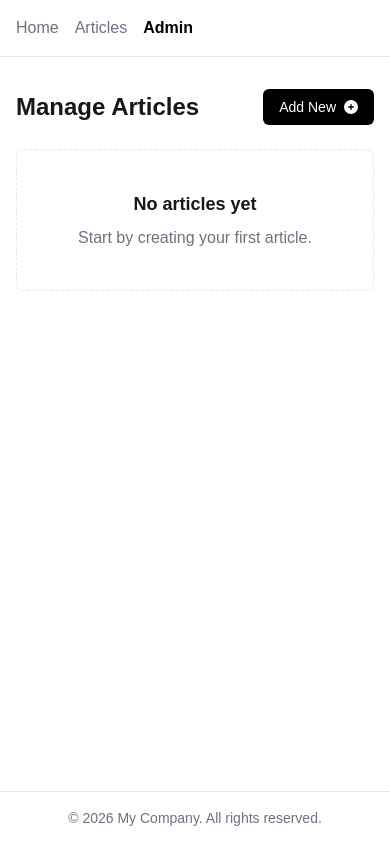
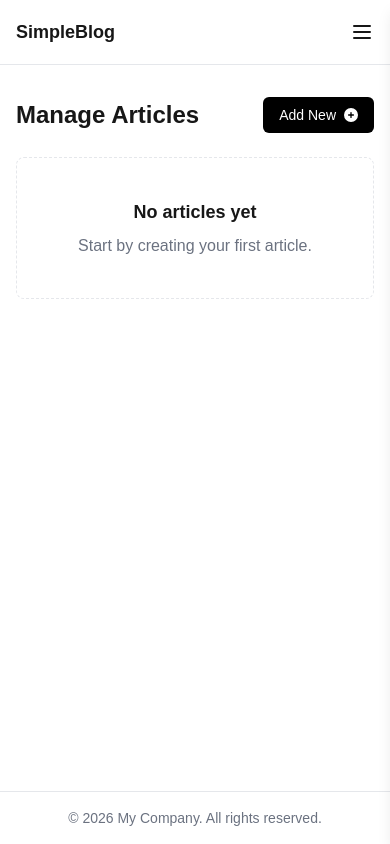
Before and after one commit to Rizkydba/simple-blog-app, a Next.js app: page /admin/articles in a window 390 px wide. Built offline with nearby package versions, Linux system fonts and the light colour scheme.

Commit message:
feat: add responsive navbar with mobile sidebar menu

```diff
--- a/src/app/admin/articles/[id]/page.tsx
+++ b/src/app/admin/articles/[id]/page.tsx
@@ -62,7 +62,7 @@ export default function EditArticlePage() {
   }
 
   return (
-    <div className="flex flex-col gap-8 pt-8 pb-20 px-4 md:px-8 lg:px-[0px]">
+    <div className="flex flex-col gap-8 pt-8 pb-20">
       <div className="flex flex-row flex-nowrap justify-between">
             <h1 className="text-2xl font-bold">Update Article</h1>
             <Link
--- a/src/app/admin/articles/new/page.tsx
+++ b/src/app/admin/articles/new/page.tsx
@@ -34,7 +34,7 @@ export default function CreateArticlePage() {
   };
 
   return (
-    <div className="flex flex-col gap-8 pt-8 pb-20 px-4 md:px-8 lg:px-[0px]">
+    <div className="flex flex-col gap-8 pt-8 pb-20">
         <div className="flex flex-row flex-nowrap justify-between">
             <h1 className="text-2xl font-bold">Add New Article</h1>
             <Link
--- a/src/app/admin/articles/page.tsx
+++ b/src/app/admin/articles/page.tsx
@@ -59,7 +59,7 @@ export default function AdminArticlesPage() {
     );
 
   return (
-    <div className="space-y-6 pt-8 pb-14 px-4 md:px-8 lg:px-[0px]">
+    <div className="space-y-6 pt-8 pb-14">
       {/* HEADER */}
       <div className="flex justify-between items-center">
         <h1 className="text-2xl font-bold">Manage Articles</h1>
@@ -115,7 +115,7 @@ export default function AdminArticlesPage() {
             </div>
 
          {/* TABEL */}
-          <table className="w-full border border-gray-200 rounded-lg overflow-hidden">
+          <table className="w-full border border-gray-200">
             <thead className="bg-gray-50 text-left text-sm">
               <tr>
                 <th className="p-3 border">Articels Title</th>
--- a/src/app/articles/[slug]/page.tsx
+++ b/src/app/articles/[slug]/page.tsx
@@ -57,7 +57,7 @@ export default function ArticleDetailPage() {
   }
 
   return (
-  <article className="max-w-4xl mx-auto space-y-6 pt-6 pb-20">
+  <article className="mx-auto space-y-6 pt-6 pb-20">
     <div className="flex flex-row justify-between">
     {/* BACK */}
     <Link
--- a/src/app/articles/page.tsx
+++ b/src/app/articles/page.tsx
@@ -16,13 +16,13 @@ export default function ArticlesPage() {
   }, []);
 
   return (
-    <div className="space-y-6 py-14">
+    <div className="space-y-6 pt-8 pb-20">
       <h1 className="text-2xl font-bold">Articles</h1>
 
       {articles.length === 0 ? (
         <p className="text-gray-500">No articles yet.</p>
       ) : (
-        <div className="grid grid-cols-1 md:grid-cols-2 lg:grid-cols-3 gap-6">
+        <div className="grid grid-cols-1 md:grid-cols-2 xl:grid-cols-3 gap-6">
           {articles.map((article) => (
             <div key={article.id} className="grid grid-flow-col grid-rows-2 overflow-hidden border rounded-xl hover:shadow-md transition bg-white">
               {/* THUMBNAIL */}
--- a/src/components/layout/container.tsx
+++ b/src/components/layout/container.tsx
@@ -3,5 +3,5 @@ export default function Container({
 }: {
   children: React.ReactNode;
 }) {
-  return <div className="max-w-4xl mx-auto">{children}</div>;
+  return <div className="max-w-6xl mx-auto px-4 xl:px-[0px] md:px-6">{children}</div>;
 }
--- a/src/components/layout/navbar.tsx
+++ b/src/components/layout/navbar.tsx
@@ -1,10 +1,15 @@
-"use client"; //LocalStorage
+"use client";
 
 import Link from "next/link";
 import { usePathname } from "next/navigation";
+import { useState } from "react";
+
+import { HiOutlineMenu, HiX } from "react-icons/hi";
 
 export default function Navbar() {
   const pathname = usePathname();
+
+  const [isOpen, setIsOpen] = useState(false);
 
   const navLinks = [
     {
@@ -22,8 +27,20 @@ export default function Navbar() {
   ];
 
   return (
-    <nav className="border-b p-4">
-      <div className="max-w-4xl mx-auto flex gap-4">
+    <>
+      {/* NAVBAR */}
+      <nav className="border-b bg-white sticky top-0 z-50">
+        <div className="max-w-6xl mx-auto h-16 px-4 xl:px-[0px] md:px-6 flex items-center justify-between">
+          {/* LOGO */}
+          <Link
+            href="/"
+            className="text-lg font-bold"
+          >
+            SimpleBlog
+          </Link>
+
+          {/* DESKTOP MENU */}
+          <div className="hidden md:flex items-center gap-8 absolute left-1/2 -translate-x-1/2">
             {navLinks.map((link) => {
               const isActive =
                 pathname === link.href;
@@ -34,7 +51,7 @@ export default function Navbar() {
                   href={link.href}
                   className={`transition hover:opacity-70 ${
                     isActive
-                  ? "font-bold text-black"
+                      ? "font-semibold text-black"
                       : "text-gray-500"
                   }`}
                 >
@@ -43,6 +60,90 @@ export default function Navbar() {
               );
             })}
           </div>
+
+          {/* RIGHT SIDE */}
+          <div className="flex items-center gap-4">
+            {/* CONTACT DESKTOP */}
+            <Link
+              href="#"
+              className="hidden md:inline-block text-sm border px-4 py-2 rounded-md hover:bg-black hover:text-white transition"
+            >
+              Contact Us
+            </Link>
+
+            {/* MOBILE BUTTON */}
+            <button
+              onClick={() => setIsOpen(true)}
+              className="md:hidden text-2xl"
+            >
+              <HiOutlineMenu />
+            </button>
+          </div>
+        </div>
       </nav>
+
+      {/* MOBILE OVERLAY */}
+      {isOpen && (
+        <div
+          className="fixed inset-0 bg-black/30 z-40"
+          onClick={() => setIsOpen(false)}
+        />
+      )}
+
+      {/* MOBILE SIDEBAR */}
+      <div
+        className={`fixed top-0 right-0 h-full w-full bg-white z-50 shadow-lg transition-transform duration-300 ${
+          isOpen
+            ? "translate-x-0"
+            : "translate-x-full"
+        }`}
+      >
+        {/* HEADER */}
+        <div className="flex items-center justify-between p-4 border-b">
+          {/* LOGO */}
+          <Link
+            href="/"
+            onClick={() => setIsOpen(false)}
+            className="text-lg font-bold"
+          >
+            SimpleBlog
+          </Link>
+
+          {/* CLOSE */}
+          <button
+            onClick={() => setIsOpen(false)}
+            className="text-2xl"
+          >
+            <HiX />
+          </button>
+        </div>
+
+        {/* MENU */}
+        <div className="flex flex-col p-4 gap-4">
+          {navLinks.map((link) => {
+            const isActive =
+              pathname === link.href;
+
+            return (
+              <Link
+                key={link.href}
+                href={link.href}
+                onClick={() => setIsOpen(false)}
+                className={`transition ${
+                  isActive
+                    ? "font-semibold text-black"
+                    : "text-gray-500"
+                }`}
+              >
+                {link.label}
+              </Link>
+            );
+          })}
+          <Link href="#" onClick={() => setIsOpen(false)} className="mt-6 border rounded-md px-4 py-3 text-center hover:bg-black hover:text-white transition">
+            Contact Us
+          </Link>
+        </div>
+      </div>
+    </>
   );
 }
```
Lines whose indentation alone changed are shown as unchanged.
